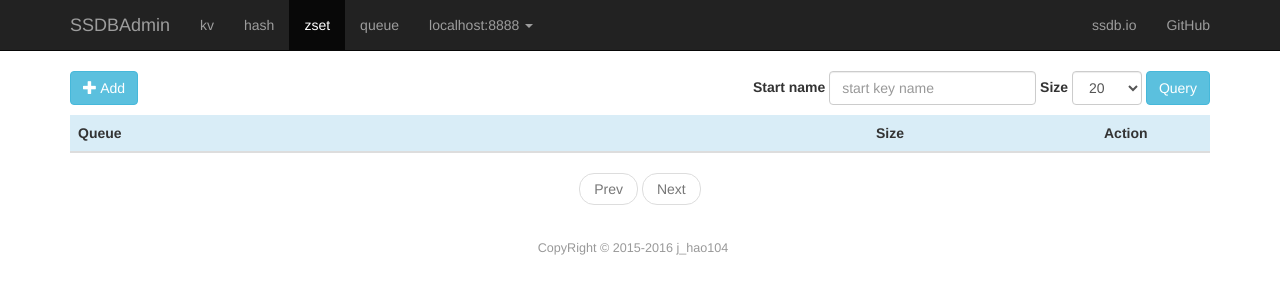
After one commit to jhao104/SSDBAdmin, a Flask app: page /ssdbadmin/zset/ in a window 1280 px wide. The commit adds this page. Shown: the top 300 px of the page. Run offline with Flask 2, Linux system fonts and the light colour scheme; data that the repository does not hold is empty; some libraries are stand-ins or nearby versions.

Commit message:
[add] 查看zset列表

```diff
--- a/SSDBAdmin/controller/zset.py
+++ b/SSDBAdmin/controller/zset.py
@@ -1 +1,48 @@
 #!/usr/bin/env python
+import sys
+
+reload(sys)
+sys.setdefaultencoding('utf-8')
+
+from SSDBAdmin import app
+from flask import render_template, request, make_response, redirect, url_for
+
+from SSDBAdmin.model.ssdb_admin import SSDBObject
+from SSDBAdmin.util import get_paging_tabs_info
+
+
+@app.route('/ssdbadmin/zset/')
+def zset_lists():
+    """
+    show the list of zset
+    :return:
+    """
+    page_num = int(request.args.get('page_num', 1))
+    page_size = request.args.get('page_size')
+    if not page_size:
+        page_size = request.cookies.get('SIZE', 20)
+    start = request.args.get('s', '')
+    ssdb_object = SSDBObject(request)
+    queue_list, has_next = ssdb_object.zset_list(start=start, page_num=page_num, page_size=int(page_size))
+    select_arg = {'s': start, 'page_size': int(page_size)}
+    resp = make_response(render_template('zset/zset.html', queue_list=queue_list, has_next=has_next,
+                                         page_num=page_num, select_arg=select_arg, active='zset'))
+    return resp
+
+
+@app.route('/ssdbadmin/zset/zset/', methods=['GET', 'POST'])
+def zset_zset():
+    """
+    add item to queue(support back and front)
+    :return:
+    """
+    if request.method == 'GET':
+        queue_name = request.args.get('n')
+        return render_template('queue/queue_qpush.html', queue_name=queue_name, active='queue')
+    else:
+        queue_name = request.form.get('queue_name')
+        push_type = request.form.get('type')
+        item = request.form.get('item')
+        ssdb_object = SSDBObject(request)
+        ssdb_object.queue_qpush(queue_name, item, push_type)
+        return redirect(url_for('queue_qrange', n=queue_name))
--- a/SSDBAdmin/model/ssdb_admin.py
+++ b/SSDBAdmin/model/ssdb_admin.py
@@ -29,6 +29,7 @@ class SSDBObject(object):
     #     else:
     #         self.limit = 20
 
+    # ########## Queue operate ##########
     def queue_list(self, start, end, page_num, page_size):
         """
         return a list of queue info between start and end
@@ -107,3 +108,20 @@ class SSDBObject(object):
         :return:
         """
         return self.__conn.qclear(queue_name)
+
+    # ########## Zset operate ##########
+
+    def zset_list(self, start, page_num, page_size):
+        """
+        return a list of zset info
+        :param start:
+        :param page_num:
+        :param page_size:
+        :return:
+        """
+        all_list = self.__conn.zlist(name_start=start, name_end='', limit=(page_num + 1) * page_size)
+        page_count, page_num = get_paging_tabs_info(data_count=len(all_list), page_no=page_num, page_row_num=page_size)
+        has_next = True if page_count > page_num else False
+        zset_list = map(lambda zset_name: {'name': zset_name, 'size': self.__conn.zsize(zset_name)},
+                         all_list[(page_num - 1) * page_size: page_num * page_size - 1])
+        return zset_list, has_next
--- a/SSDBAdmin/templates/base.html
+++ b/SSDBAdmin/templates/base.html
@@ -26,7 +26,7 @@
             <ul class="nav navbar-nav">
                 <li id="kv"><a href="#">kv</a></li>
                 <li id="hash"><a href="#">hash</a></li>
-                <li id="zset"><a href="#">zset</a></li>
+                <li id="zset"><a href="{{ url_for('zset_lists') }}">zset</a></li>
                 <li id="queue"><a href="{{ url_for('queue_lists') }}">queue</a></li>
                 <li>
                     <ul class="nav navbar-nav">
@@ -45,7 +45,7 @@
             </ul>
             <ul class="nav navbar-nav navbar-right">
                 <li><a href="http://ssdb.io/zh_cn/">ssdb.io</a></li>
-                <li><a href="http://ssdb.io/zh_cn/">GitHub</a></li>
+                <li><a href="https://github.com/jhao104/SSDBAdmin">GitHub</a></li>
             </ul>
         </div><!-- /.navbar-collapse -->
     </div><!-- /.container-fluid -->
--- /dev/null
+++ b/SSDBAdmin/templates/query_part.html
@@ -0,0 +1,20 @@
+{% macro query_part(add, select_arg) %}
+<div class="pull-left">
+        <a class="btn btn-info btn-md" href="{{ add }}">
+            <span class="glyphicon glyphicon-plus"></span> Add
+        </a>
+    </div>
+    <div class="pull-right">
+        <form class="form-inline">
+            <div class="form-group">
+                <label for="start_name">Start name</label>
+                <input type="text" class="form-control" id="start_name" name="s" value="{{ select_arg.s }}" placeholder="start key name">
+            </div>
+            <div class="form-group">
+                {% include 'select_size.html' %}
+            </div>
+            <button type="submit" class="btn btn-info">Query</button>
+        </form>
+    </div>
+    <div class="clear"></div>
+{% endmacro %}
--- a/SSDBAdmin/templates/queue_list.html
+++ b/SSDBAdmin/templates/zset/zset.html
@@ -1,23 +1,7 @@
 {% extends 'index.html' %}
 {% block content %}
-    <div class="pull-left">
-        <a class="btn btn-info btn-md" href="{{ url_for('queue_qpush') }}">
-            <span class="glyphicon glyphicon-plus"></span> Add
-        </a>
-    </div>
-    <div class="pull-right">
-        <form class="form-inline">
-            <div class="form-group">
-                <label for="start_name">Start name</label>
-                <input type="text" class="form-control" id="start_name" name="s" value="{{ select_arg.s }}" placeholder="start key name">
-            </div>
-            <div class="form-group">
-                {% include 'select_size.html' %}
-            </div>
-            <button type="submit" class="btn btn-info">Query</button>
-        </form>
-    </div>
-    <div class="clear"></div>
+    {% import 'query_part.html' as query %}
+    {{ query.query_part(add=url_for('zset_zset'), select_arg=select_arg) }}
     <table class="table table-striped table-hover">
         <thead>
         <tr class="info">
```
Also changed, not shown: SSDBAdmin/controller/kv.py (+8 -4 lines), SSDBAdmin/controller/queue.py (+6 -6 lines), SSDBAdmin/templates/queue/queue.html (added, +34 -0 lines), SSDBAdmin/setting.py (line endings or trailing spaces), SSDBAdmin/templates/queue/queue_qclear.html (renamed from SSDBAdmin/templates/queue_qclear.html), SSDBAdmin/templates/queue/queue_qget.html (renamed from SSDBAdmin/templates/queue_qget.html), SSDBAdmin/templates/queue/queue_qpop.html (renamed from SSDBAdmin/templates/queue_qpop.html), SSDBAdmin/templates/queue/queue_qpush.html (renamed from SSDBAdmin/templates/queue_qpush.html), SSDBAdmin/templates/queue/queue_qrange.html (renamed from SSDBAdmin/templates/queue_qrange.html).
